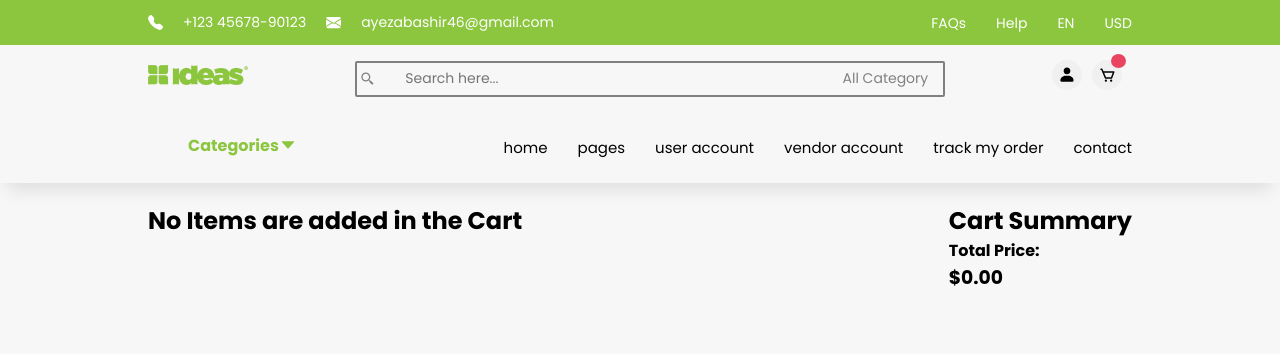
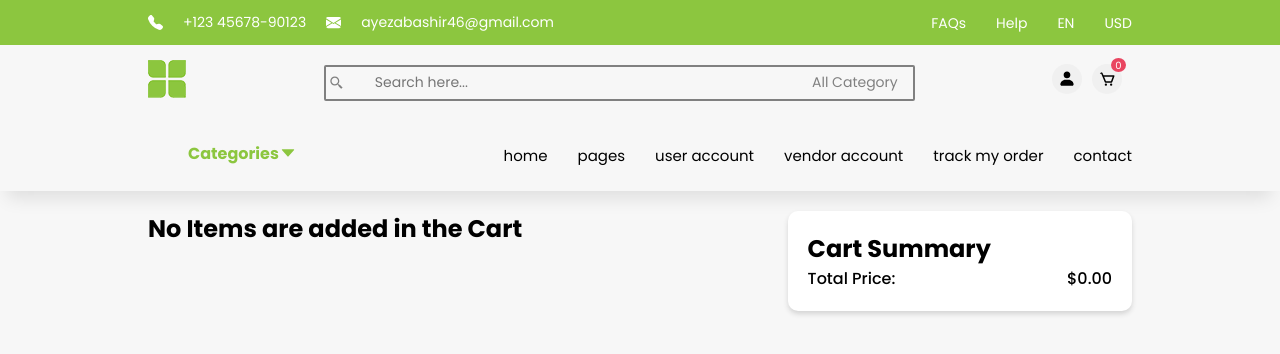
Before and after one commit to ayezabashir/E-commerceWebsiteDesign, a React (Vite) app: page /cart in a window 1280 px wide. Shown: the top 354 px of the page. Built offline with nearby package versions, Linux system fonts and the light colour scheme; some icons are missing.

Commit message:
cart component

```diff
--- a/src/App.scss
+++ b/src/App.scss
@@ -153,7 +153,7 @@ button {
     align-items: center;
     .logo {
       img {
-        width: 100px;
+        width: 100%;
       }
     }
     .search-box {
@@ -436,12 +436,13 @@ button {
     display: flex;
     justify-content: space-between;
     .cart-details {
-      width: 70%;
+      width: 60%;
       .cart-list {
         background: $white-color;
         border-radius: 10px;
-        padding: 15px 5px 0 5px;
         display: flex;
+        align-items: center;
+        justify-content: space-between;
         margin-bottom: 20px;
         box-shadow: 0 3px 5px 0 #d4d4d4;
         .img {
@@ -451,7 +452,6 @@ button {
         }
         .details {
           width: 30%;
-          margin-top: 20px;
           display: flex;
           flex-direction: column;
           .cart-details {
@@ -463,6 +463,21 @@ button {
               font-weight: 500;
             }
           }
+        }
+      }
+    }
+    .cart-total {
+      width: 35%;
+      height: fit-content;
+      padding: 20px;
+      border-radius: 10px;
+      background: $white-color;
+      box-shadow: 0 3px 5px 0 #d4d4d4;
+      .summary {
+        display: flex;
+        justify-content: space-between;
+        h4 {
+          font-weight: 500;
         }
       }
     }
@@ -490,11 +505,6 @@ button {
   //search
   .search {
     .container {
-      .logo {
-        img {
-          width: 70px;
-        }
-      }
       .search-box {
         .icon {
           display: none;
--- a/src/cart/Cart.jsx
+++ b/src/cart/Cart.jsx
@@ -47,7 +47,7 @@ const Cart = ({ cartItem, addToCart, decreaseQty }) => {
                     <h2>Cart Summary</h2>
                     <div className="summary">
                         <h4>Total Price: </h4>
-                        <h3>${totalPrice}.00</h3>
+                        <h4>${totalPrice}.00</h4>
                     </div>
                 </div>
             </div>
--- a/src/components/header/Search.jsx
+++ b/src/components/header/Search.jsx
@@ -1,6 +1,6 @@
 /* eslint-disable react/prop-types */
 import { Link } from 'react-router-dom'
-import logo from '../../assets/logo.webp'
+import logo from '/mini-logo.webp'
 import { BiSearchAlt2, BiSolidUser, BiCart } from 'react-icons/bi'
 const Search = ({ cartItem }) => {
     window.addEventListener('scroll', function () {
@@ -23,7 +23,7 @@ const Search = ({ cartItem }) => {
                     <div className="cart">
                         <Link to='/cart'>
                             <BiCart className='icon' />
-                            <span>{cartItem.length === 0 ? "" : cartItem.length}</span>
+                            <span>{cartItem.length === 0 ? "0" : cartItem.length}</span>
                         </Link>
                     </div>
                 </div>
```
Also changed, not shown: src/assets/logo.webp (deleted).
